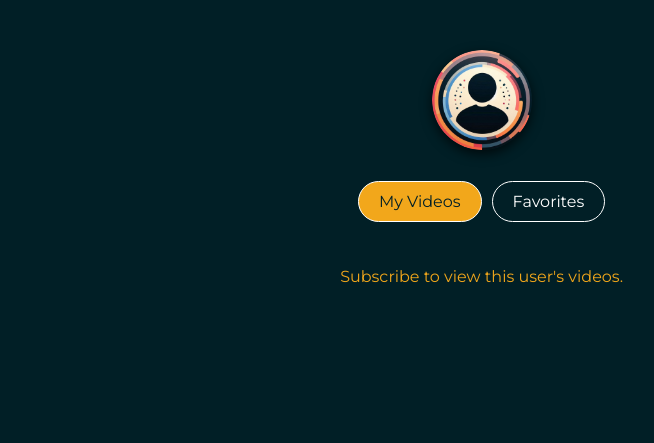
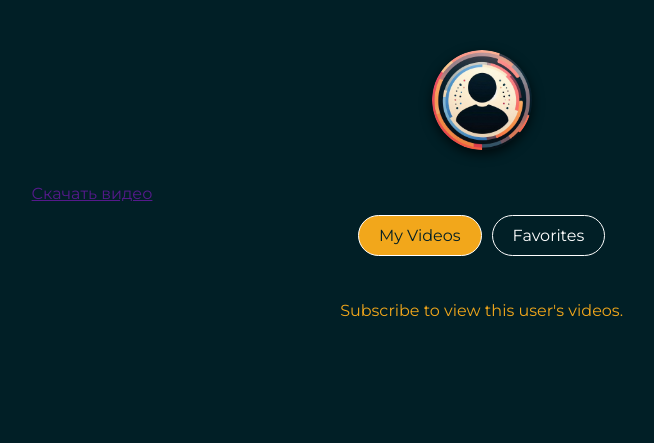
Before and after one commit to sevryuk88/BESTMOMENT, a Django app: page /my-videos/ in a window 1280 px wide. Shown: the part 50-493 px from the top of the page, without its empty margins (147-801 px from the left). Run offline with Django 5.2, Linux system fonts and the light colour scheme; the visitor is signed in with stand-in values (Sample User, id 1); data that the repository does not hold is empty; parts of the project's set-up code (start-up, migrations or seed data) failed here and were passed over; some web fonts are replaced.

Commit message:
Добавил ссылку на скачивание видео

```diff
--- a/templates/videos/my_videos.html
+++ b/templates/videos/my_videos.html
@@ -21,6 +21,7 @@
 
     <h1 class="profile-title">{{ profile_user.username }}</h1>
 
+     <a href="{{ video.video_file.url }}">Скачать видео</a>
 
 
     {% if not is_owner and profile_user %}
```
Also changed, not shown: 1 other file.
